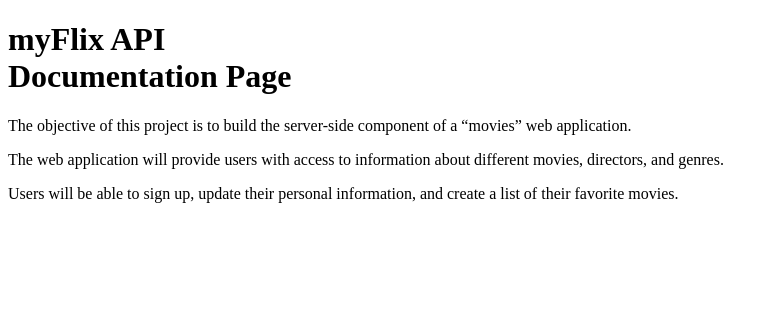
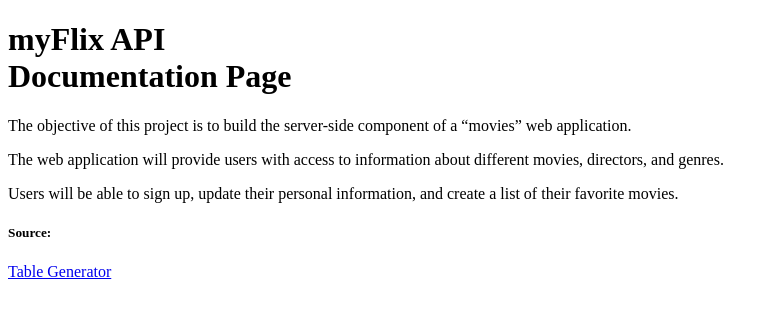
Before and after one commit to ibluehoodie/myFlix-app, a website: page Public/documentation.html in a window 1280 px wide. Shown: the whole page, without its empty margins (0-775 px from the left). Drawn offline with Linux system fonts and the light colour scheme.

Commit message:
Credit Table Generator source with site link

```diff
--- a/Public/documentation.html
+++ b/Public/documentation.html
@@ -31,4 +31,8 @@
     </div>
   </body>
 
+  <div class='sources'>
+    <h5>Source:</h5>
+    <a href="https://www.tablesgenerator.com/" target="_blank">Table Generator</a>
+  </div>
 </html>
```
